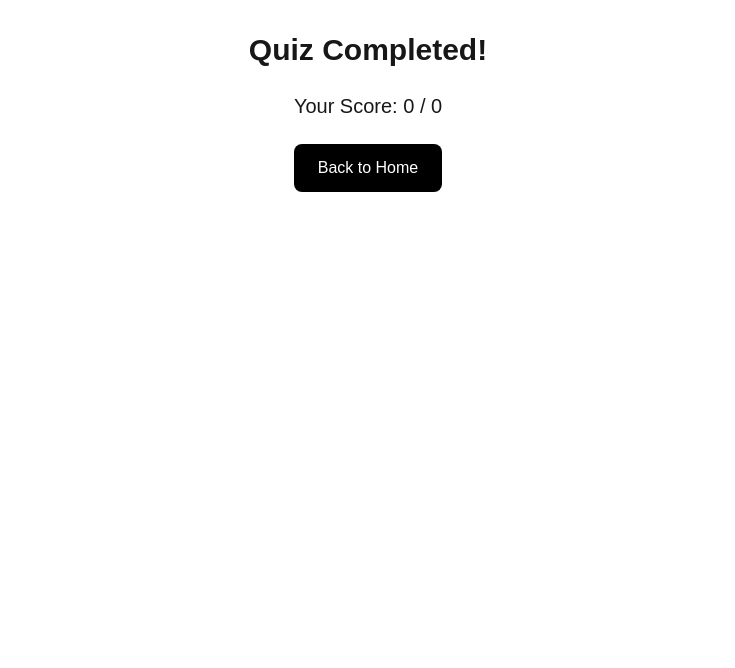
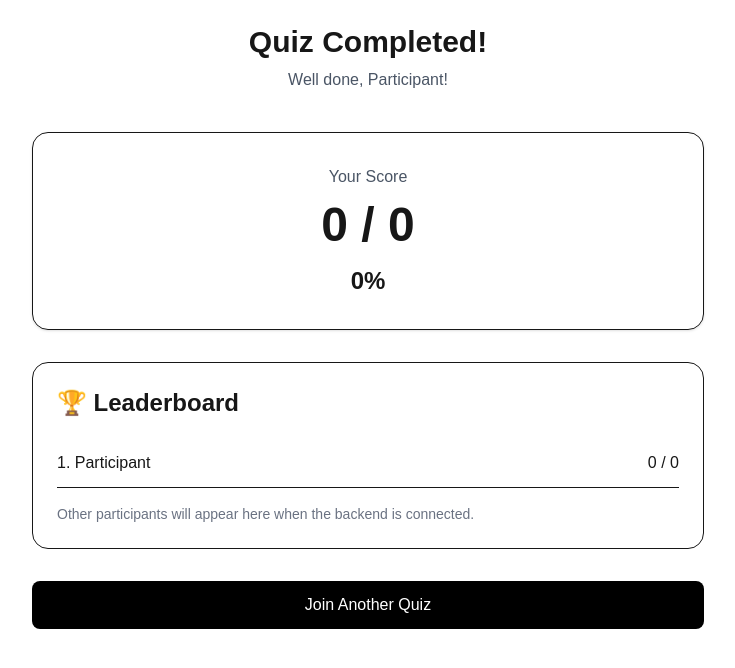
Before and after one commit to Dheekshanya76/Quizzzzzzerrrr, a Next.js app in the folder frontend/: page /results in a window 1280 px wide. Shown: the top 668 px of the page, without its empty margins (272-1007 px from the left). Built offline with nearby package versions, Linux system fonts and the light colour scheme.

Commit message:
Complete participant quiz frontend

```diff
--- /dev/null
+++ b/frontend/app/join/page.tsx
@@ -0,0 +1,83 @@
+"use client";
+
+import { useState } from "react";
+
+export default function JoinQuizPage() {
+  const [name, setName] = useState("");
+  const [quizCode, setQuizCode] = useState("");
+  const [error, setError] = useState("");
+
+  function joinQuiz() {
+    if (!name.trim() || !quizCode.trim()) {
+      setError("Please enter your name and quiz code.");
+      return;
+    }
+
+    setError("");
+
+    const encodedName = encodeURIComponent(name.trim());
+    const encodedCode = encodeURIComponent(
+      quizCode.trim().toUpperCase()
+    );
+
+    window.location.href =
+      `/quiz?name=${encodedName}&code=${encodedCode}`;
+  }
+
+  return (
+    <main className="min-h-screen flex items-center justify-center p-6">
+      <div className="w-full max-w-md border rounded-2xl p-8 shadow-sm">
+        <h1 className="text-3xl font-bold text-center mb-2">
+          QUIZER
+        </h1>
+
+        <p className="text-center text-gray-600 mb-8">
+          Join a Quiz
+        </p>
+
+        <div className="mb-5">
+          <label className="block font-medium mb-2">
+            Your Name
+          </label>
+
+          <input
+            type="text"
+            value={name}
+            onChange={(e) => setName(e.target.value)}
+            placeholder="Enter your name"
+            className="w-full border rounded-lg p-3 outline-none focus:ring-2"
+          />
+        </div>
+
+        <div className="mb-5">
+          <label className="block font-medium mb-2">
+            Quiz Code
+          </label>
+
+          <input
+            type="text"
+            value={quizCode}
+            onChange={(e) =>
+              setQuizCode(e.target.value.toUpperCase())
+            }
+            placeholder="Enter quiz code"
+            className="w-full border rounded-lg p-3 outline-none focus:ring-2 uppercase"
+          />
+        </div>
+
+        {error && (
+          <p className="text-red-600 text-sm mb-4">
+            {error}
+          </p>
+        )}
+
+        <button
+          onClick={joinQuiz}
+          className="w-full bg-black text-white py-3 rounded-lg font-medium hover:opacity-80"
+        >
+          Join Quiz
+        </button>
+      </div>
+    </main>
+  );
+}
--- a/frontend/app/page.tsx
+++ b/frontend/app/page.tsx
@@ -1,5 +1,26 @@
-import JoinQuiz from "@/components/JoinQuiz";
+import Link from "next/link";
 
 export default function Home() {
-  return <JoinQuiz />;
+  return (
+    <main className="min-h-screen flex items-center justify-center p-6">
+      <div className="text-center">
+
+        <h1 className="text-5xl font-bold">
+          QUIZER
+        </h1>
+
+        <p className="text-gray-600 mt-3 mb-8">
+          Test your knowledge with fun quizzes.
+        </p>
+
+        <Link
+          href="/join"
+          className="inline-block bg-black text-white px-8 py-3 rounded-lg"
+        >
+          Join Quiz
+        </Link>
+
+      </div>
+    </main>
+  );
 }
--- a/frontend/app/quiz/page.tsx
+++ b/frontend/app/quiz/page.tsx
@@ -24,28 +24,26 @@ export default function QuizPage() {
   const [current, setCurrent] = useState(0);
   const [selected, setSelected] = useState("");
   const [answers, setAnswers] = useState<string[]>([]);
-  const [score, setScore] = useState(0);
-  const [timeLeft, setTimeLeft] = useState(60);
+  const [participantName, setParticipantName] = useState("");
+  const [quizCode, setQuizCode] = useState("");
 
   const q = questions[current];
 
   useEffect(() => {
-    if (timeLeft <= 0) {
-      window.location.href =
-        `/results?score=${score}&total=${questions.length}`;
-      return;
-    }
+    const params = new URLSearchParams(window.location.search);
 
-    const timer = setInterval(() => {
-      setTimeLeft((time) => time - 1);
-    }, 1000);
+    setParticipantName(
+      params.get("name") || "Participant"
+    );
 
-    return () => clearInterval(timer);
-  }, [timeLeft, score]);
+    setQuizCode(
+      params.get("code") || "QUIZ"
+    );
+  }, []);
 
   function next() {
     if (!selected) {
-      alert("Please select an answer");
+      alert("Please select an answer.");
       return;
     }
 
@@ -54,21 +52,32 @@ export default function QuizPage() {
     setAnswers(updatedAnswers);
 
     if (current === questions.length - 1) {
-      const finalScore = questions.reduce(
-        (total, question, index) =>
+      const score = questions.reduce(
+        (total, question, index) => {
+          return (
             total +
-          (updatedAnswers[index] === question.answer ? 1 : 0),
+            (updatedAnswers[index] === question.answer
+              ? 1
+              : 0)
+          );
+        },
         0
       );
 
       window.location.href =
-        `/results?score=${finalScore}&total=${questions.length}`;
+        `/results?name=${encodeURIComponent(
+          participantName
+        )}&code=${encodeURIComponent(
+          quizCode
+        )}&score=${score}&total=${questions.length}`;
 
       return;
     }
 
     setCurrent(current + 1);
-    setSelected(updatedAnswers[current + 1] || "");
+    setSelected(
+      updatedAnswers[current + 1] || ""
+    );
   }
 
   function previous() {
@@ -81,46 +90,64 @@ export default function QuizPage() {
     setAnswers(updatedAnswers);
 
     setCurrent(current - 1);
-    setSelected(updatedAnswers[current - 1] || "");
+    setSelected(
+      updatedAnswers[current - 1] || ""
+    );
   }
 
   return (
-    <main className="max-w-2xl mx-auto p-8">
-      <div className="flex justify-between mb-6">
+    <main className="min-h-screen p-6">
+      <div className="max-w-2xl mx-auto">
+
+        <div className="flex justify-between items-center mb-8">
+          <div>
             <h1 className="text-2xl font-bold">
-          Quizer
+              QUIZER
             </h1>
 
-        <div>
-          <span>
-            {current + 1} / {questions.length}
-          </span>
+            <p className="text-gray-600">
+              Quiz Code: {quizCode}
+            </p>
+          </div>
 
-          <span className="ml-6 font-semibold">
-            Time: {timeLeft}s
-          </span>
+          <div className="text-right">
+            <p className="font-medium">
+              {participantName}
+            </p>
+
+            <p className="text-gray-600">
+              Question {current + 1} of{" "}
+              {questions.length}
+            </p>
           </div>
         </div>
+
+        <div className="border rounded-2xl p-6 shadow-sm">
 
           <h2 className="text-xl font-semibold mb-6">
             {q.question}
           </h2>
 
+          <div>
             {q.options.map((option) => (
               <button
                 key={option}
-          onClick={() => setSelected(option)}
+                onClick={() =>
+                  setSelected(option)
+                }
                 className={`block w-full p-4 mb-3 border rounded-lg text-left ${
                   selected === option
                     ? "bg-gray-200 border-black"
-              : ""
+                    : "hover:bg-gray-50"
                 }`}
               >
                 {option}
               </button>
             ))}
+          </div>
 
           <div className="flex gap-3 mt-6">
+
             <button
               onClick={previous}
               disabled={current === 0}
@@ -137,6 +164,9 @@ export default function QuizPage() {
                 ? "Submit Quiz"
                 : "Next"}
             </button>
+
+          </div>
+        </div>
       </div>
     </main>
   );
--- a/frontend/app/results/page.tsx
+++ b/frontend/app/results/page.tsx
@@ -1,34 +1,93 @@
-type ResultsPageProps = {
-  searchParams: Promise<{
-    score?: string;
-    total?: string;
-  }>;
-};
+"use client";
 
-export default async function ResultsPage({
-  searchParams,
-}: ResultsPageProps) {
-  const params = await searchParams;
+import { useSearchParams } from "next/navigation";
+import { Suspense } from "react";
 
-  const score = params.score || "0";
-  const total = params.total || "0";
+function ResultsContent() {
+  const searchParams = useSearchParams();
+
+  const name =
+    searchParams.get("name") || "Participant";
+
+  const score =
+    Number(searchParams.get("score")) || 0;
+
+  const total =
+    Number(searchParams.get("total")) || 0;
+
+  const percentage =
+    total > 0
+      ? Math.round((score / total) * 100)
+      : 0;
 
   return (
-    <main className="max-w-2xl mx-auto p-8 text-center">
-      <h1 className="text-3xl font-bold mb-6">
-        Quiz Completed!
-      </h1>
+    <main className="min-h-screen p-6">
+      <div className="max-w-2xl mx-auto">
 
-      <p className="text-xl mb-6">
-        Your Score: {score} / {total}
-      </p>
+        <div className="text-center mb-10">
+          <h1 className="text-3xl font-bold">
+            Quiz Completed!
+          </h1>
 
-      <a
-        href="/"
-        className="inline-block bg-black text-white px-6 py-3 rounded-lg"
-      >
-        Back to Home
-      </a>
+          <p className="text-gray-600 mt-2">
+            Well done, {name}!
+          </p>
+        </div>
+
+        <div className="border rounded-2xl p-8 text-center shadow-sm">
+
+          <p className="text-gray-600">
+            Your Score
+          </p>
+
+          <p className="text-5xl font-bold mt-3">
+            {score} / {total}
+          </p>
+
+          <p className="text-2xl font-semibold mt-4">
+            {percentage}%
+          </p>
+
+        </div>
+
+        <div className="border rounded-2xl p-6 mt-8">
+
+          <h2 className="text-2xl font-bold mb-5">
+            🏆 Leaderboard
+          </h2>
+
+          <div className="flex justify-between border-b py-3">
+            <span>1. {name}</span>
+            <span>
+              {score} / {total}
+            </span>
+          </div>
+
+          <p className="text-gray-500 text-sm mt-4">
+            Other participants will appear here
+            when the backend is connected.
+          </p>
+
+        </div>
+
+        <button
+          onClick={() =>
+            (window.location.href = "/join")
+          }
+          className="w-full bg-black text-white py-3 rounded-lg mt-8"
+        >
+          Join Another Quiz
+        </button>
+
+      </div>
     </main>
   );
 }
+
+export default function ResultsPage() {
+  return (
+    <Suspense fallback={<div>Loading...</div>}>
+      <ResultsContent />
+    </Suspense>
+  );
+}
```
Lines whose indentation alone changed are shown as unchanged.
